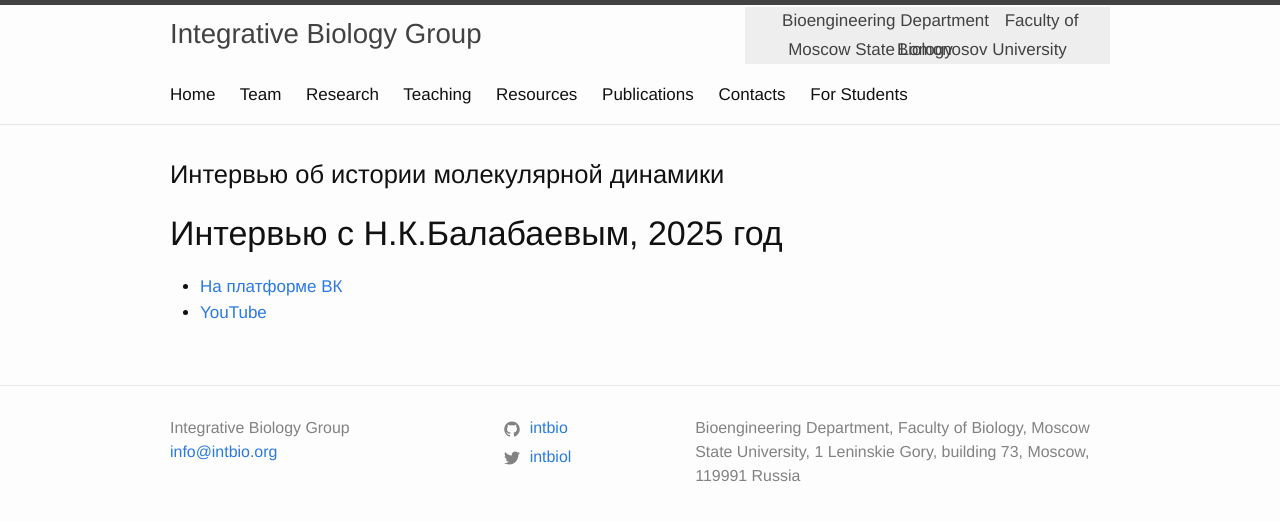
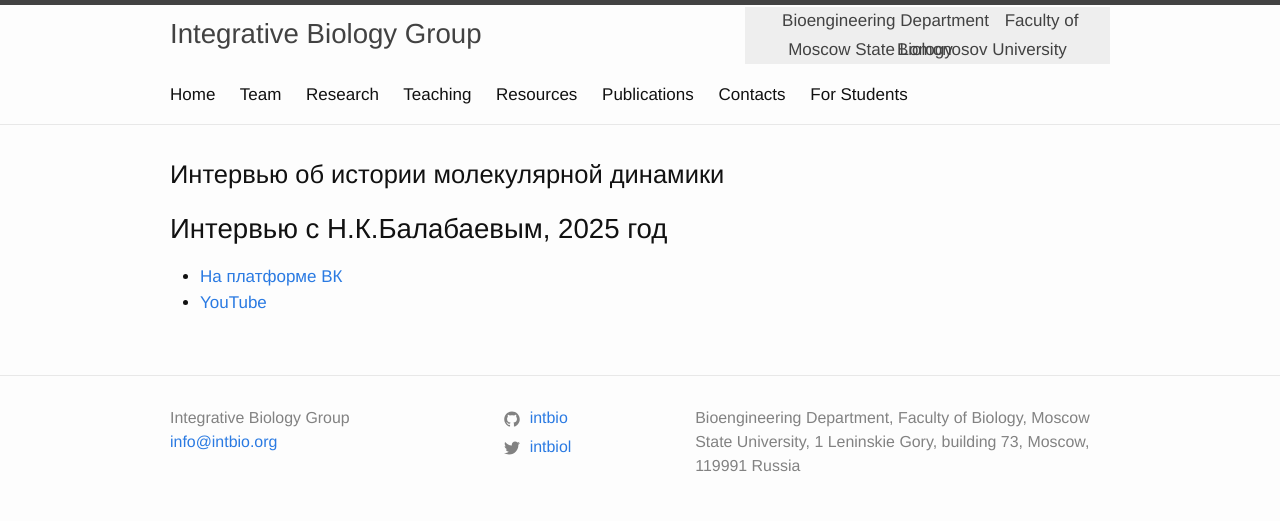
Before and after one commit to intbio/intbio.github.io, a Jekyll site: the page built from MD_history.md, in a window 1280 px wide. Shown: the top 521 px of the page. Built offline with Jekyll 4.4.1, drawn with Linux system fonts in a browser that asks for light colours.

```diff
--- a/MD_history.md
+++ b/MD_history.md
@@ -6,6 +6,6 @@ permalink: /MD_history/
 ---
 
 # Интервью об истории молекулярной динамики
-## Интервью с Н.К.Балабаевым, 2025 год
+### Интервью с Н.К.Балабаевым, 2025 год
 - [На платформе ВК](https://vk.com/video-200790353_456239057?list=ln-EtJoia9VYVjYaWxC9J)
 - [YouTube](https://youtu.be/A6F1SQSwuts)
```
